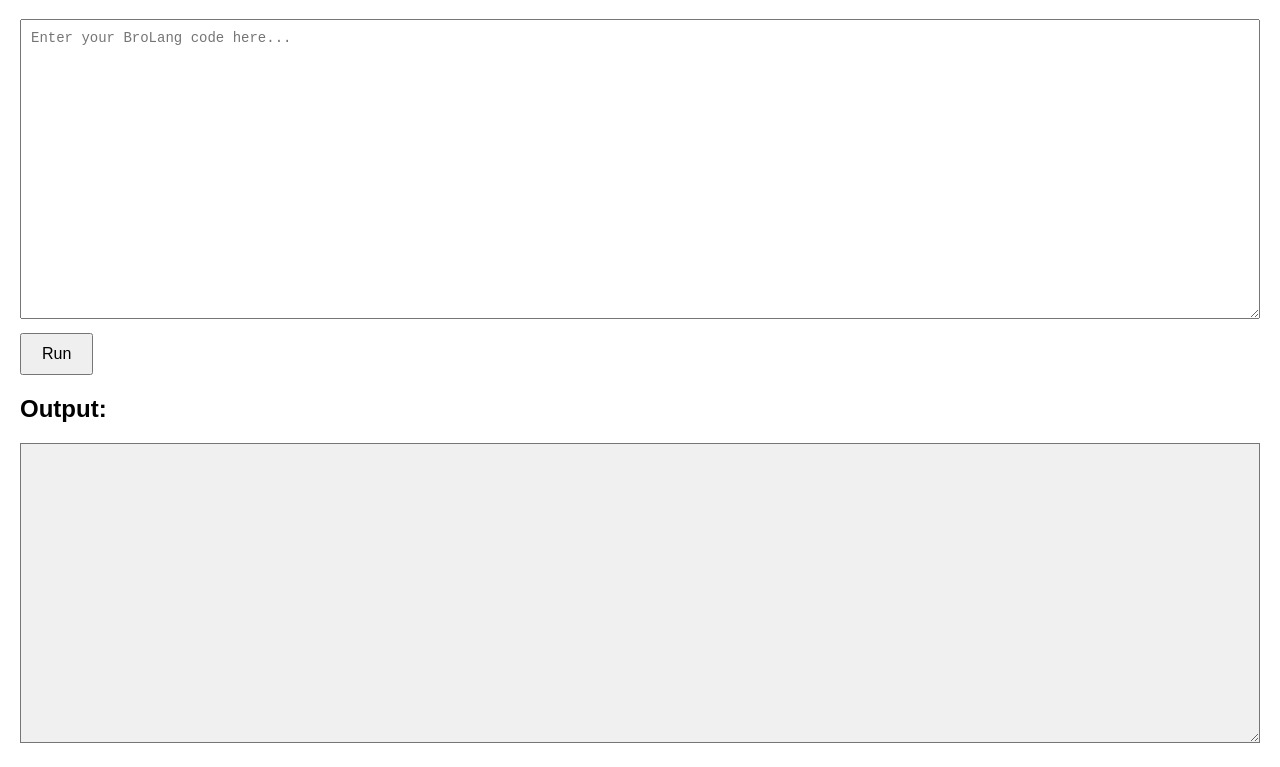
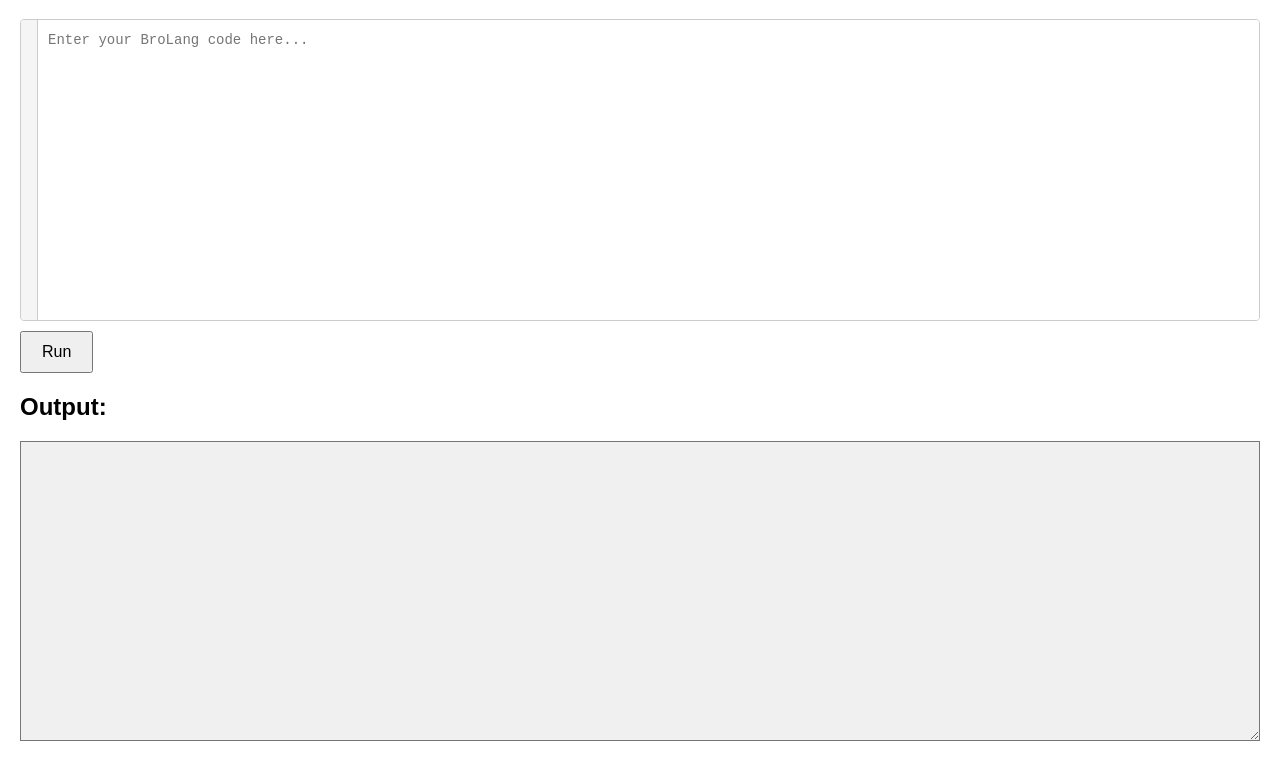
Before and after one commit to rondlite/brolang, a plain HTML site: page index.html in a window 1280 px wide. Shown: the part 61-828 px from the top of the page. Drawn offline with Linux system fonts and the light colour scheme.

Commit message:
Update index.html

```diff
--- a/index.html
+++ b/index.html
@@ -24,13 +24,47 @@
       font-size: 16px;
       margin-top: 10px;
     }
+      .editor-container {
+      display: flex;
+      font-family: monospace;
+      font-size: 14px;
+      border: 1px solid #ccc;
+      border-radius: 4px;
+      overflow: hidden;
+    }
+
+    .line-numbers {
+      padding: 8px;
+      background-color: #f5f5f5;
+      border-right: 1px solid #ccc;
+      text-align: right;
+      color: #666;
+      user-select: none;
+    }
+
+    .line-numbers span {
+      display: block;
+      line-height: 20px;
+    }
+
+    .editor {
+      flex-grow: 1;
+      padding: 8px;
+      line-height: 20px;
+      border: none;
+      outline: none;
+      resize: none;
+      min-height: 100px;
+    }
   </style>
 </head>
 <body>
 
   <h1>BroLang Interpreter</h1>
-
-  <textarea id="codeInput" placeholder="Enter your BroLang code here..."></textarea>
+  <div class="editor-container">
+  <div class="line-numbers" id="lineNumbers"></div>
+  <textarea class="editor" id="codeInput" placeholder="Enter your BroLang code here..."></textarea>
+  </div>
   <button id="runButton">Run</button>
   <h2>Output:</h2>
   <textarea id="output" readonly></textarea>
```
